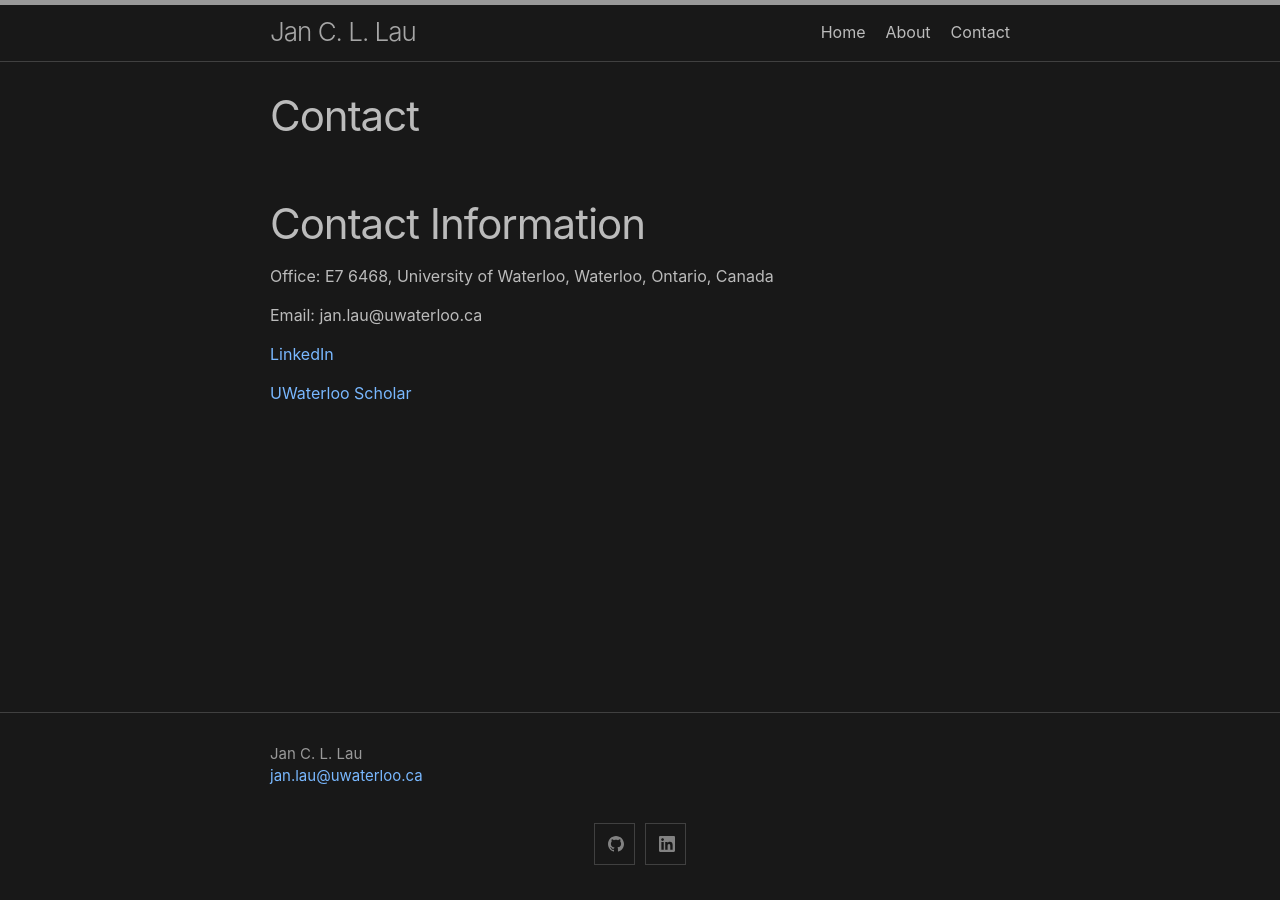
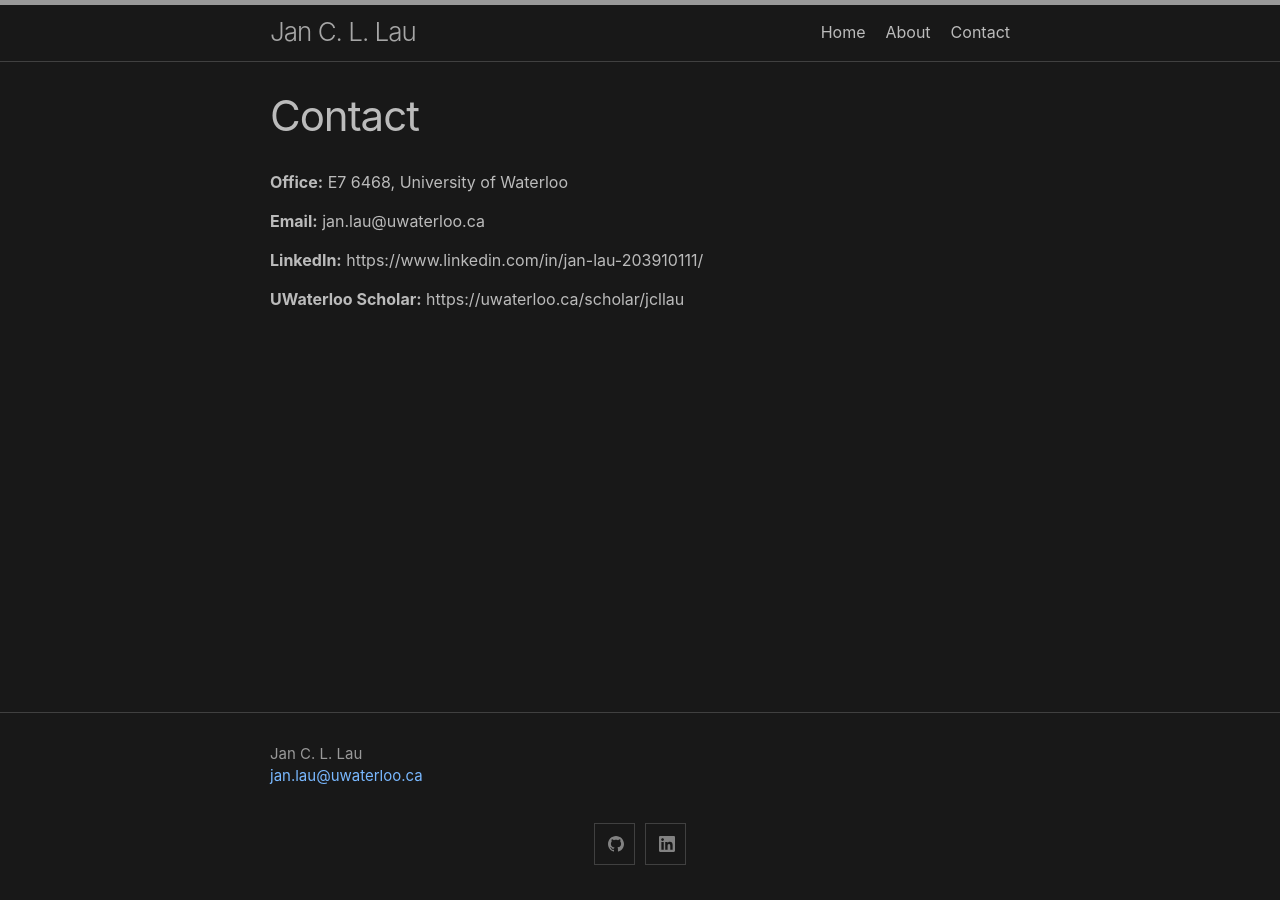
Before and after one commit to jcllau/jcllau.github.io, a Jekyll site: the page built from contact.markdown, in a window 1280 px wide. Built offline with Jekyll 4.4.1, drawn with Linux system fonts in a browser that asks for light colours.

Commit message:
changing font

```diff
--- a/contact.markdown
+++ b/contact.markdown
@@ -4,11 +4,10 @@ title: Contact
 permalink: /contact/
 ---
 
-# Contact Information
-Office: E7 6468, University of Waterloo, Waterloo, Ontario, Canada
+**Office:** E7 6468, University of Waterloo
 
-Email: jan.lau@uwaterloo.ca
+**Email:** jan.lau@uwaterloo.ca
 
-[LinkedIn](https://www.linkedin.com/in/jan-lau-203910111/)
+**LinkedIn:** https://www.linkedin.com/in/jan-lau-203910111/
 
-[UWaterloo Scholar](https://uwaterloo.ca/scholar/jcllau)
+**UWaterloo Scholar:** https://uwaterloo.ca/scholar/jcllau
```
